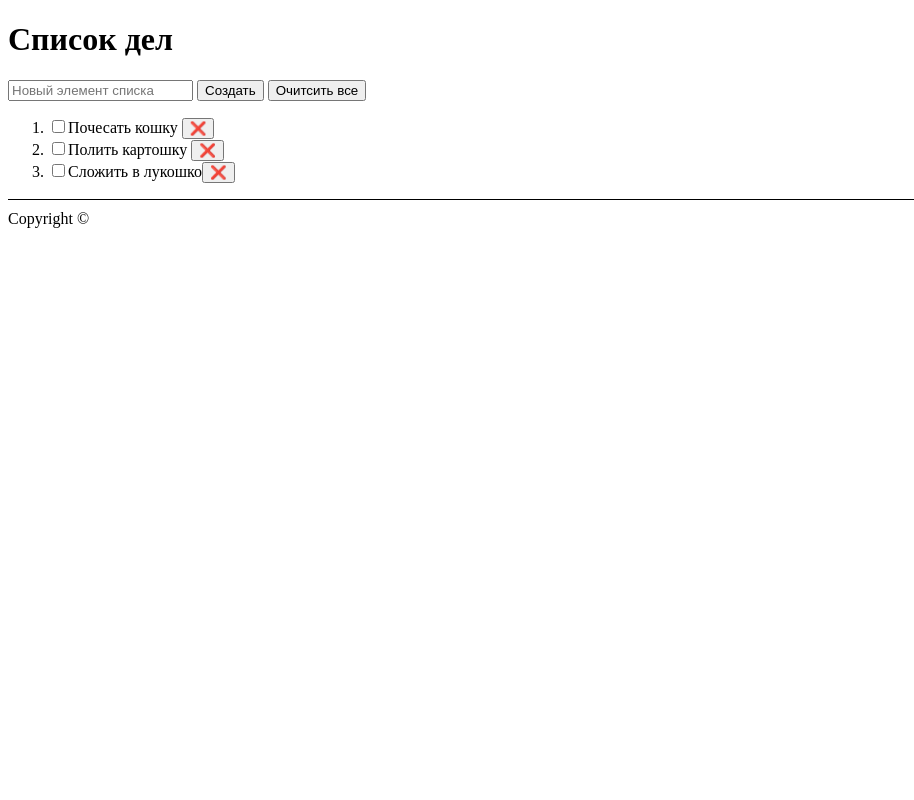
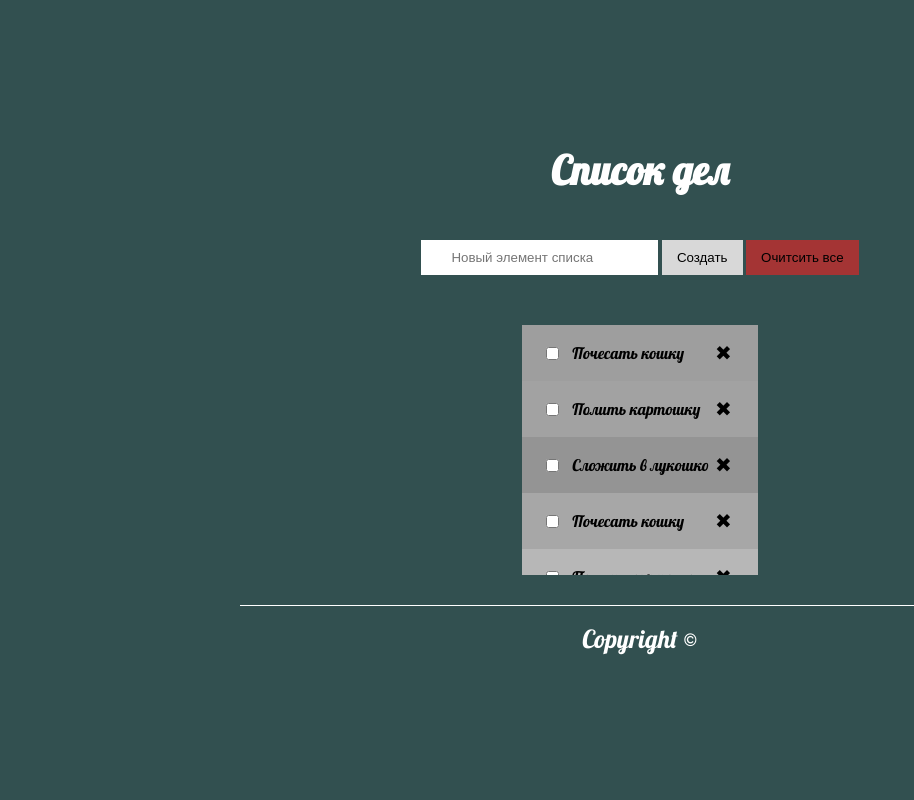
Before and after one commit to Kabanvki/WebLabs, a plain HTML site: page index.html in a window 1280 px wide. Shown: the whole page, without its empty margins (0-914 px from the left). Drawn offline with Linux system fonts and the light colour scheme.

Commit message:
Lab2
Lab2

```diff
--- a/index.html
+++ b/index.html
@@ -1,25 +1,41 @@
 <!DOCTYPE html>
 <html lang="en">
 <head>
-    <link rel="icon" href="Icon.png" type="image/x-icon">
+    <link rel="icon" href="Icon2.png" type="image/x-Icon2">
     <meta charset="UTF-8">
     <meta name="viewport" content="width=device-width, initial-scale=1.0">
-    <title>Laba1</title>
+    <link rel="stylesheet" href="style/reset.css">
+    <link rel="stylesheet" href="style/style.css">
+    <title>Laba2</title>
 </head>
 <body>
-    <h1>Список дел</h1>
-    <div></div>
-        <input type="text" placeholder="Новый элемент списка" />
-        <button type="Reset">Создать</button>
-        <button type="Submit">Очитсить все</button>
+    <div class="container">
+        <div class="main">
+            <h1 class="main-title">Список дел</h1>
+            <div class="main-fields">
+                <input class="main-input" type="text" placeholder="Новый элемент списка" />
+                <button class="create button" type="Reset">Создать</button>
+                <button class="clear button" type="Submit">Очитсить все</button>
+            </div>
+            <ol class="List">
+                <li class="Scroll"><div class="tv1"><input type="checkbox" /><p>Почесать кошку</p></div><button class="bt" type="button">✖</button></li>
+                <li class="Scroll"><div class="tv1"><input type="checkbox" /><p>Полить картошку</p></div><button class="bt" type="button">✖</button></li>
+                <li class="Scroll"><div class="tv1"><input type="checkbox" /><p>Сложить в лукошко</p></div><button class="bt" type="button">✖</button></li>
+                <li class="Scroll"><div class="tv1"><input type="checkbox" /><p>Почесать кошку</p></div><button class="bt" type="button">✖</button></li>
+                <li class="Scroll"><div class="tv1"><input type="checkbox" /><p>Полить картошку</p></div><button class="bt" type="button">✖</button></li>
+                <li class="Scroll"><div class="tv1"><input type="checkbox" /><p>Сложить в лукошко</p></div><button class="bt" type="button">✖</button></li><li class="Scroll"><div class="tv1"><input type="checkbox" /><p>Почесать кошку</p></div><button class="bt" type="button">✖</button></li>
+                <li class="Scroll"><div class="tv1"><input type="checkbox" /><p>Полить картошку</p></div><button class="bt" type="button">✖</button></li>
+                <li class="Scroll"><div class="tv1"><input type="checkbox" /><p>Сложить в лукошко</p></div><button class="bt" type="button">✖</button></li><li class="Scroll"><div class="tv1"><input type="checkbox" /><p>Почесать кошку</p></div><button class="bt" type="button">✖</button></li>
+                <li class="Scroll"><div class="tv1"><input type="checkbox" /><p>Полить картошку</p></div><button class="bt" type="button">✖</button></li>
+                <li class="Scroll"><div class="tv1"><input type="checkbox" /><p>Сложить в лукошко</p></div><button class="bt" type="button">✖</button></li><li class="Scroll"><div class="tv1"><input type="checkbox" /><p>Почесать кошку</p></div><button class="bt" type="button">✖</button></li>
+                <li class="Scroll"><div class="tv1"><input type="checkbox" /><p>Полить картошку</p></div><button class="bt" type="button">✖</button></li>
+                <li class="Scroll"><div class="tv1"><input type="checkbox" /><p>Сложить в лукошко</p></div><button class="bt" type="button">✖</button></li><li class="Scroll"><div class="tv1"><input type="checkbox" /><p>Почесать кошку</p></div><button class="bt" type="button">✖</button></li>
+                <li class="Scroll"><div class="tv1"><input type="checkbox" /><p>Полить картошку</p></div><button class="bt" type="button">✖</button></li>
+                <li class="Scroll"><div class="tv1"><input type="checkbox" /><p>Сложить в лукошко</p></div><button class="bt" type="button">✖</button></li>
+            </ol>
+        </div>
+        <footer class="Bunker">Copyright &copy;</footer>
     </div>
-    <div>
-        <ol>
-            <li><input type="checkbox" />Почесать кошку <button type="button">&#10060</button></li>
-            <li><input type="checkbox" />Полить картошку <button type="button">&#10060</button></li>
-            <li><input type="checkbox" />Сложить в лукошко<button type="button">&#10060</button></li>
-          </ol>
-    </div>
-    <footer style="border-top: 1px solid black; padding-top: 10px;">Copyright &copy;</footer>
+    <script src="js/script.js"></script>
 </body>
 </html>
--- /dev/null
+++ b/js/script.js
@@ -0,0 +1,18 @@
+document.addEventListener("DOMContentLoaded", function () {
+    function getRandomGrayValue() {
+        const min = 130;
+        const max = 200;
+        const randomValue = Math.floor(Math.random() * (max - min + 1)) + min;
+
+        return `rgb(${randomValue}, ${randomValue}, ${randomValue})`;
+    }
+
+
+
+    let elements = document.querySelectorAll(".Scroll");
+    if (elements.length > 0) {
+      elements.forEach(function (element) {
+        element.style.backgroundColor = getRandomGrayValue();
+      });
+    }
+});
--- /dev/null
+++ b/style/reset.css
@@ -0,0 +1,44 @@
+html, body, div, span, applet, object, iframe,
+h1, h2, h3, h4, h5, h6, p, blockquote, pre,
+a, abbr, acronym, address, big, cite, code,
+del, dfn, em, img, ins, kbd, q, s, samp,
+small, strike, strong, sub, sup, tt, var,
+b, u, i, center,
+dl, dt, dd, ol, ul, li,
+fieldset, form, label, legend,
+table, caption, tbody, tfoot, thead, tr, th, td,
+article, aside, canvas, details, embed,
+figure, figcaption, footer, header, hgroup,
+menu, nav, output, ruby, section, summary,
+time, mark, audio, video
+{
+    margin: 0;
+    padding: 0;
+    border: 0;
+    font-size: 100%;
+    font: inherit;
+    vertical-align: baseline;
+}
+/* HTML5 display-role reset for older browsers */
+article, aside, details, figcaption, figure,
+footer, header, hgroup, menu, nav, section {
+    display: block;
+}
+body {
+    line-height: 1;
+}
+ol, ul {
+    list-style: none;
+}
+blockquote, q {
+    quotes: none;
+}
+blockquote:before, blockquote:after,
+q:before, q:after {
+    content: '';
+    content: none;
+}
+table {
+    border-collapse: collapse;
+    border-spacing: 0;
+}
--- /dev/null
+++ b/style/style.css
@@ -0,0 +1,104 @@
+@import url('https://fonts.googleapis.com/css2?family=Lobster&display=swap');
+body
+{
+    font-family: 'Lobster', cursive;
+    background-color:#325050;
+}
+.container
+{
+    max-width: 800px;
+    margin: 0 auto;
+    padding: 0 15px;
+}
+.main
+{
+    display: flex;
+    flex-direction: column;
+    align-items:center;
+    margin-top: 150px;
+}
+.main-title
+{
+    font-size: 40px;
+    font-weight: 800;
+    color: white;
+}
+.main-fields
+{
+    margin-top: 50px;
+    max-width: 800px;
+}
+
+.main-input
+{
+    padding: 10px 30px;
+    border: none;
+}
+.button
+{
+    padding: 10px 15px;
+    border: none;
+}
+.create
+{
+    background-color: #d8d8d8;
+}
+.clear
+{
+    background-color: #a43434;
+}
+.List
+{
+    margin-top: 50px;
+    overflow: auto;
+    height: 250px;
+}
+.Scroll
+{
+    display: flex;
+    justify-content: space-between;
+    align-items: center;
+    padding: 15px 20px;
+}
+.Scroll:hover
+{
+    border: 0.5px solid black;
+}
+.bt
+{
+    border: none;
+            cursor: pointer;
+            background-color: transparent;
+            font-size: 20px;
+}
+ .tv1
+ {
+    display: flex;
+    align-items:center;
+ }
+ .tv1 p
+ {
+    margin-left: 10px;
+ }
+ .Bunker
+ {
+    border-top: 1px solid white;
+    margin-top: 30px;
+    color: white;
+    font-size: 25px;
+    text-align: center;
+    padding-top: 20px;
+ }
+ @media screen and (max-width: 620px)
+{
+    .List
+    {
+        max-width: 400px;
+    }
+    .main-fields
+    {
+        display: flex;
+        justify-content:center;
+        flex-wrap: wrap;
+    }
+}
```
Also changed, not shown: Icon2.png (renamed from Icon.png).
